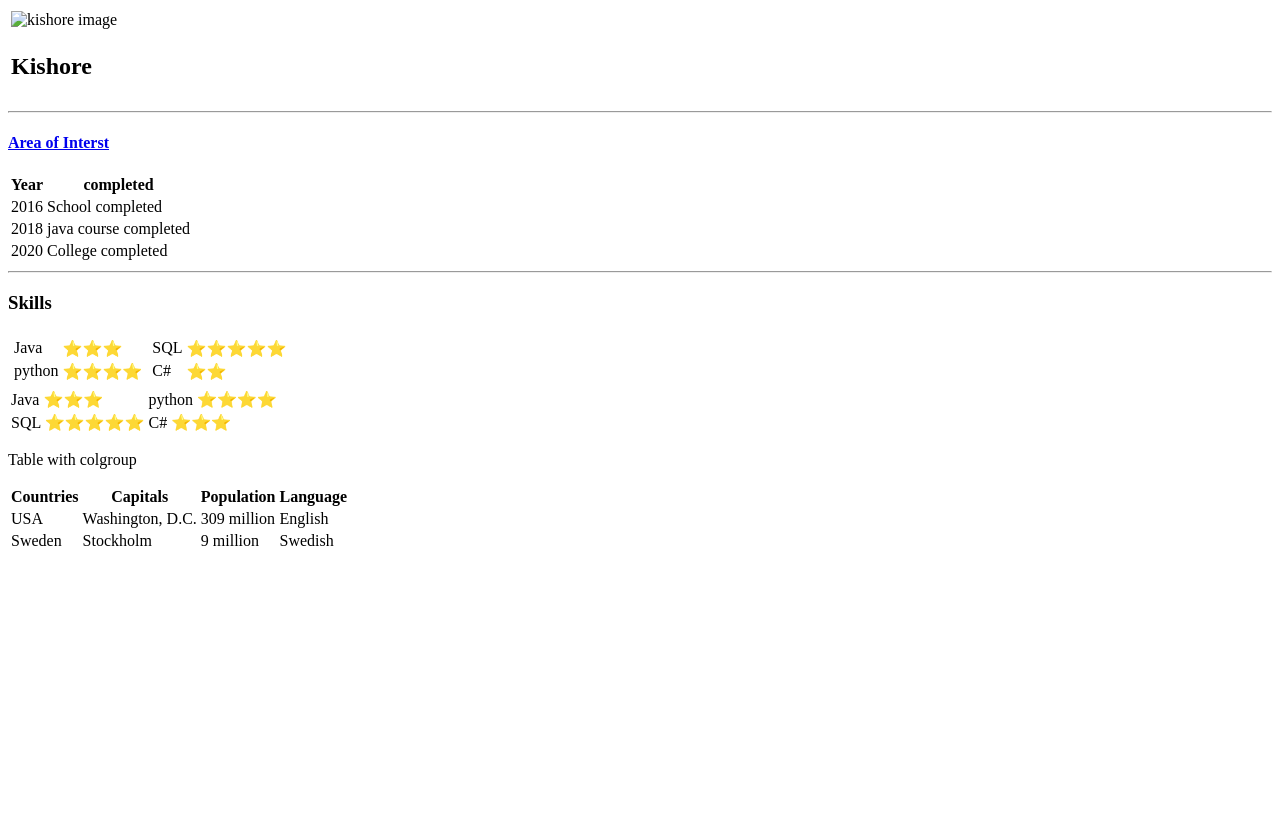
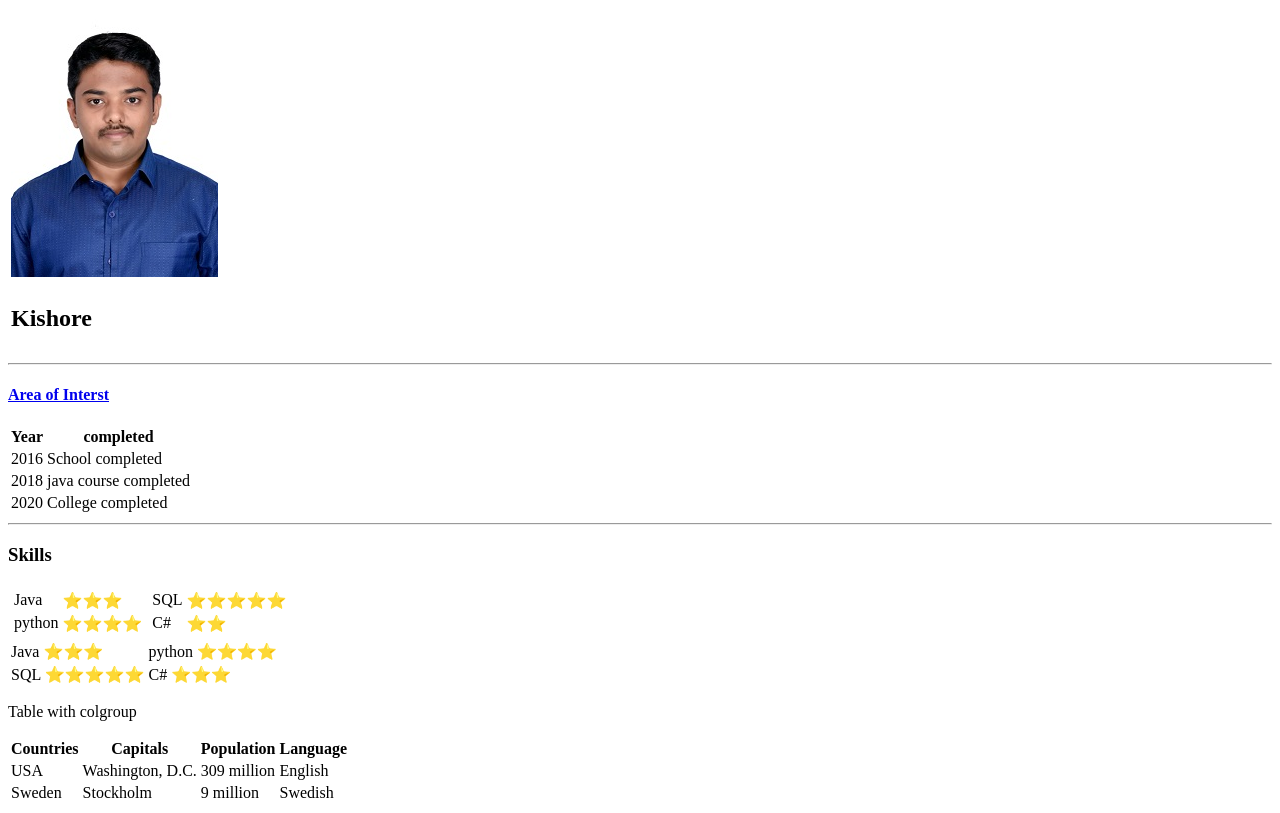
Before and after one commit to kishore250/CV, a plain HTML site: page index.html in a window 1280 px wide. Drawn offline with Linux system fonts and the light colour scheme.

Commit message:
update index.html
updated the images path

```diff
--- a/index.html
+++ b/index.html
@@ -7,7 +7,7 @@
   <body>
     <table>
       <tr>
-        <td><img src="E:\WEB Development\HTML - Personal Site\kishore.png" alt="kishore image"></img></td>
+        <td><img src="images/kishore.png" alt="kishore image"></img></td>
       </tr>
       <tr>
         <td><h2>Kishore</h2></td>
```
